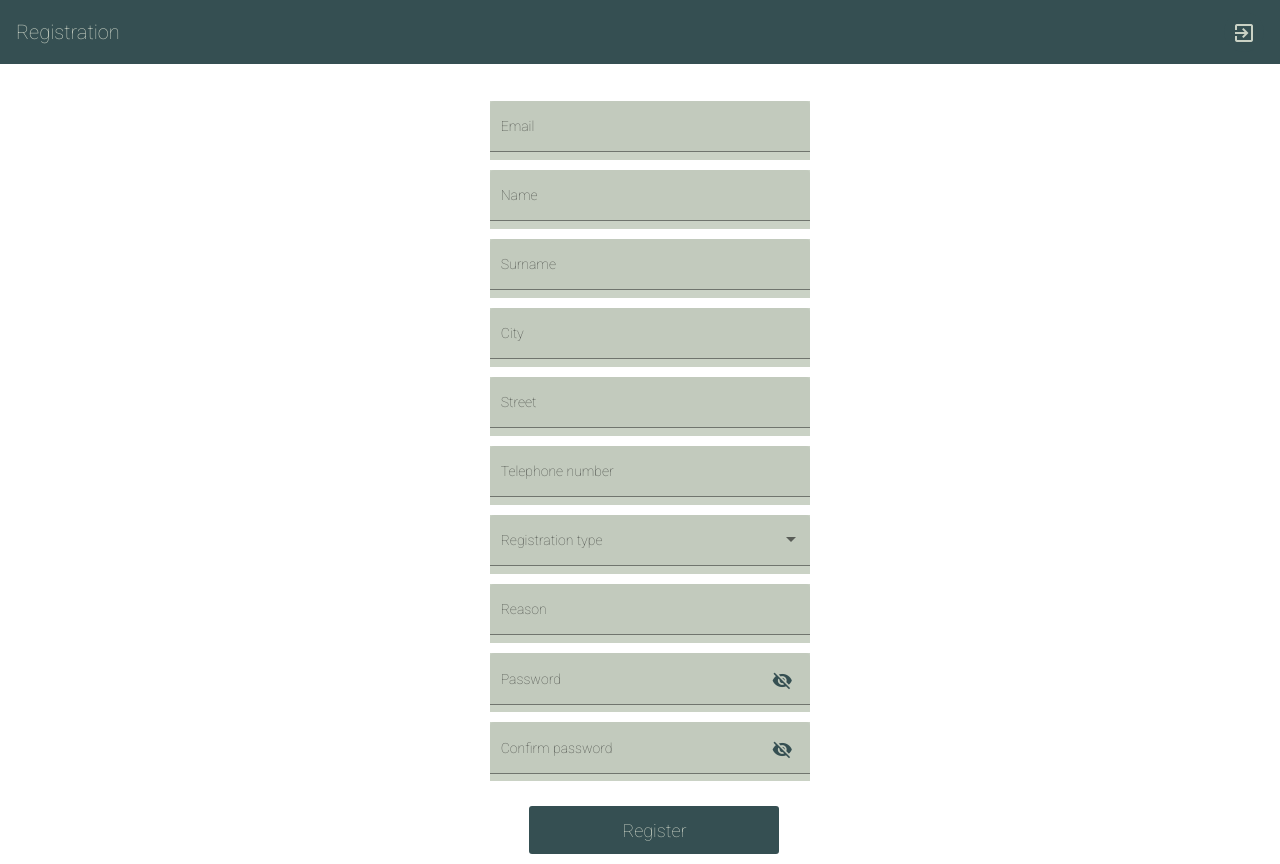
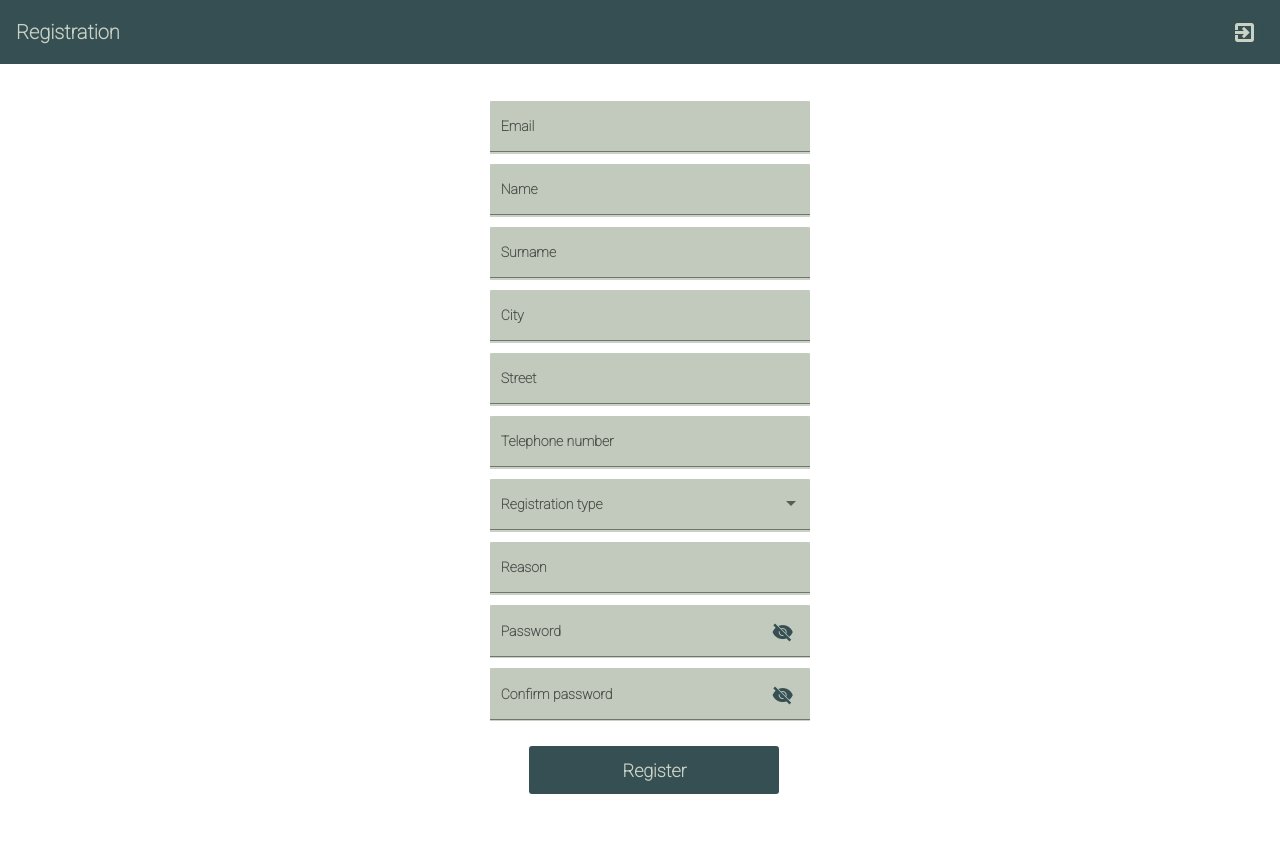
Before and after one commit to dunjagojkovic/ISA-Projekat-frontend, an Angular app in the folder IsaFrontApp/: page /registration in a window 1280 px wide. After the commit the page ends 804 px from the top, so only its background shows below. Built offline with nearby package versions, Linux system fonts and the light colour scheme.

Commit message:
Update font

```diff
--- a/IsaFrontApp/src/app/registration/registration.component.css
+++ b/IsaFrontApp/src/app/registration/registration.component.css
@@ -1,11 +1,13 @@
 *{
     margin: 0;
     padding: 0;
+    font-weight: bold;
  }
 
 .toolbar {
     background-color: #354F52;
     color: #CAD2C5;
+
 }
 
 .example-spacer {
@@ -31,7 +33,7 @@
     color: #354F52;
     background-color: #CAD2C5;
     align-items: center;
-    height: 59px;
+    height: 53px;
     margin-bottom: 5px;
     margin-right: 30px;
     margin-top: 5px;
```
